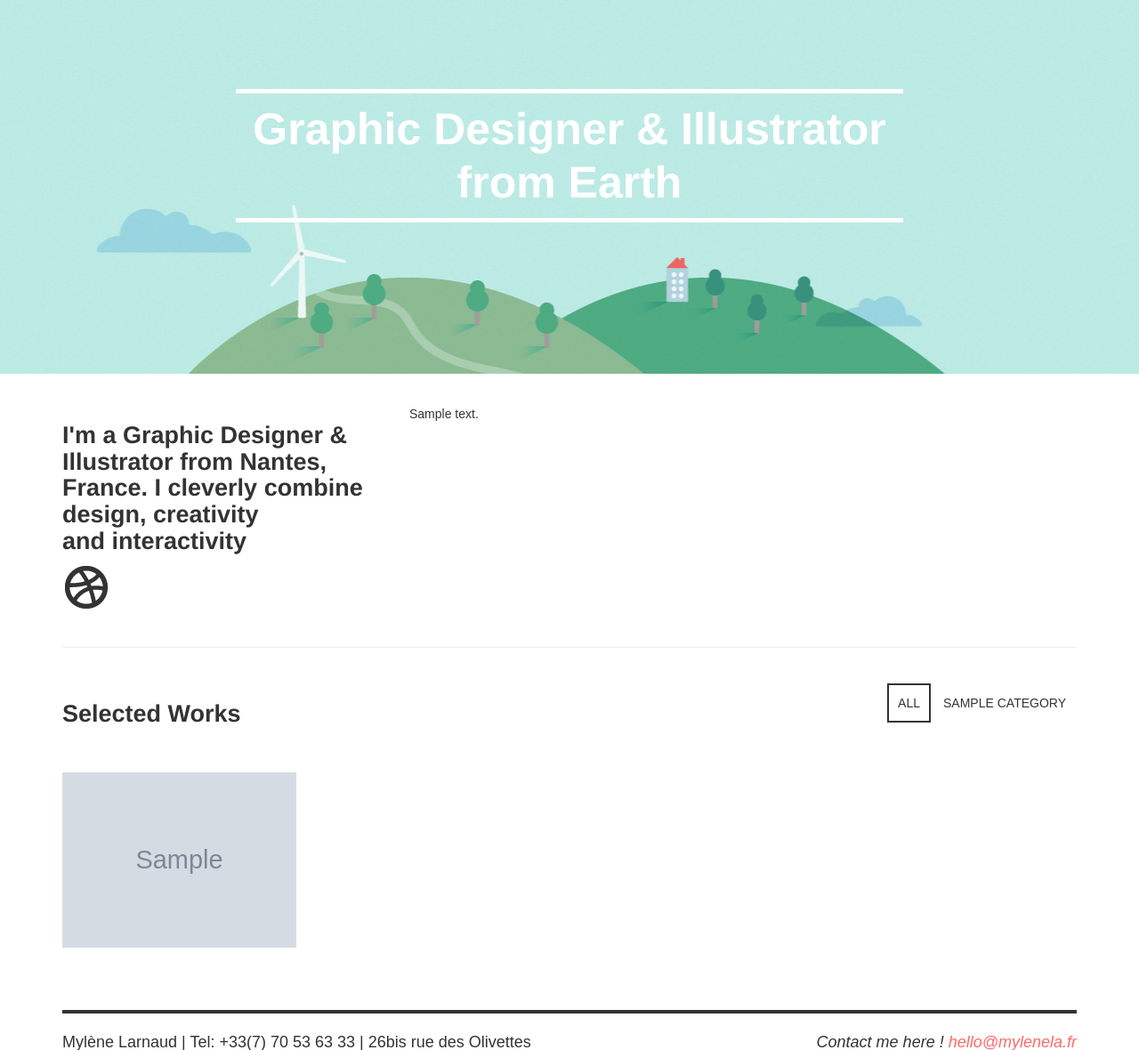
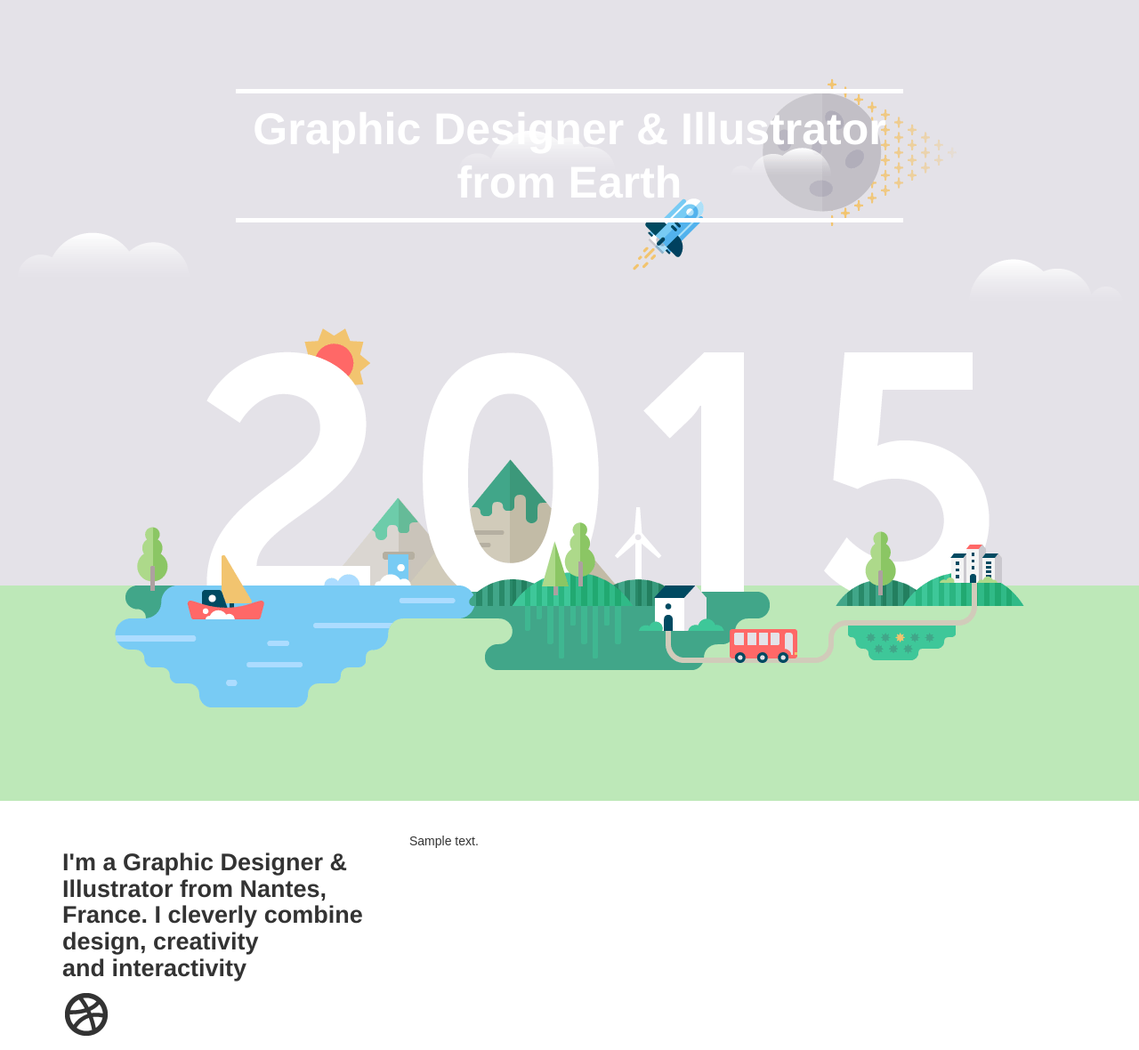
Before and after one commit to Mylenela/old.mylenela.fr, a Django app: template templates/pages/home.html in a window 1280 px wide. Shown: the part 99-1279 px from the top of the page at 89% size. Run offline with Django 3.2, Linux system fonts and the light colour scheme; the template is opened without the code that fills it: most values are stand-ins (such as "Sample title", 1, 10 or a date in 2020); grey boxes marked "Sample" are stand-in pictures; parts of the project's set-up code (start-up, migrations or seed data) failed here and were passed over; some libraries are stand-ins or nearby versions.

Commit message:
Update header and css

```diff
--- a/assets/css/style.css
+++ b/assets/css/style.css
@@ -66,10 +66,10 @@ a:hover {
         text-decoration: underline; }
 
 .img-top {
-  background-image: url("../img/top.jpg");
+  background-image: url("../img/top.gif");
   background-position: 50%;
   position: relative;
-  height: 420px;
+  height: 900px;
   text-align: center;
   margin-bottom: 15px; }
   .img-top h1 {
```
Also changed, not shown: assets/img/top.gif (added), assets/img/top_00.jpg (renamed from assets/img/top_old.jpg), assets/img/top_01.png (renamed from assets/img/top.png), assets/img/top_02.jpg (renamed from assets/img/top.jpg).
